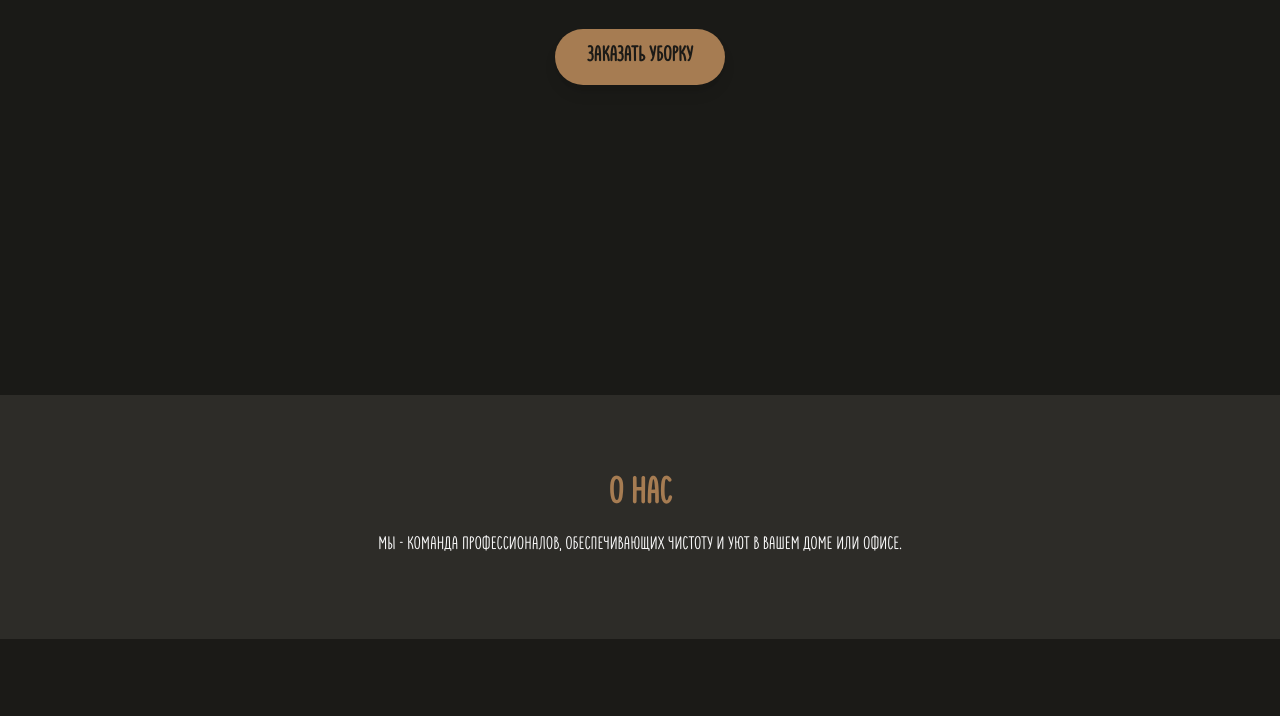
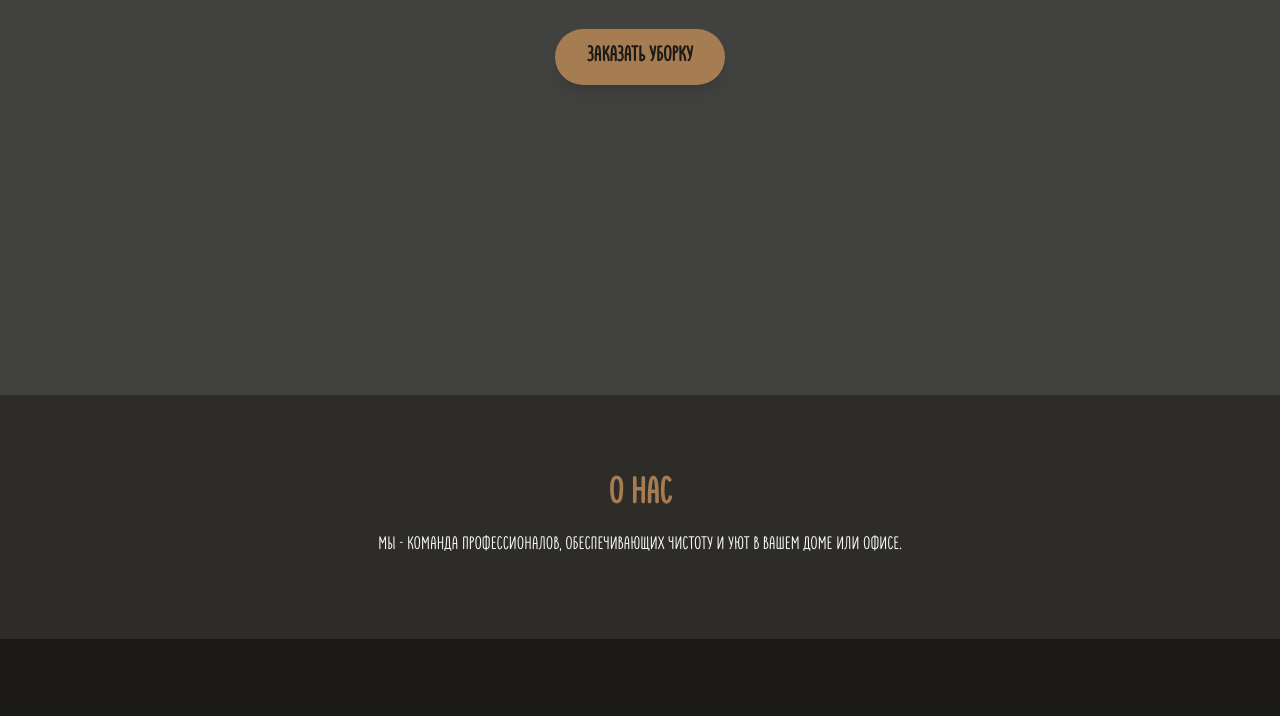
Before and after one commit to thereaper-exe/website, a plain HTML site: page index.html in a window 1280 px wide. Shown: the part 405-1121 px from the top of the page. Drawn offline with nearby package versions, Linux system fonts and the light colour scheme; the site is published under a folder, as on GitHub Pages, so addresses that start at the root find nothing.

Commit message:
Update index.html

```diff
--- a/index.html
+++ b/index.html
@@ -30,7 +30,7 @@
     </header>
 
     <!-- Hero Section -->
-    <section id="hero" class="h-screen flex flex-col items-center justify-center text-center bg-cover bg-center relative bg-[url('/images/photo.png')]">
+    <section id="hero" class="h-screen flex flex-col items-center justify-center text-center bg-cover bg-center relative bg-[url('./images/photo.png')]">
         <div class="absolute inset-0 bg-[#1B1A17] opacity-70"></div>
         <h2 class="relative text-5xl font-bold text-white drop-shadow-lg px-6">Профессиональная уборка для вашего дома и офиса</h2>
         <p class="relative mt-4 text-xl px-4">Чистота и комфорт без лишних забот</p>
```
